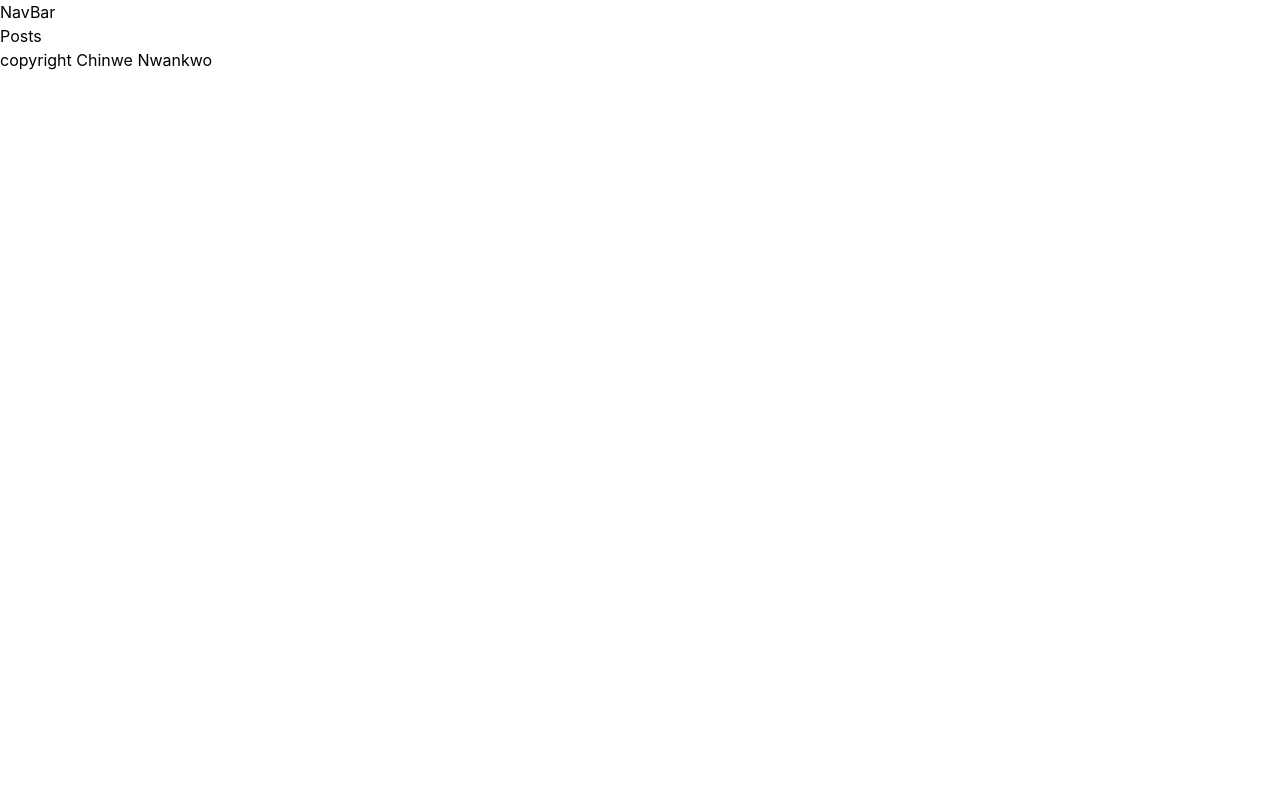
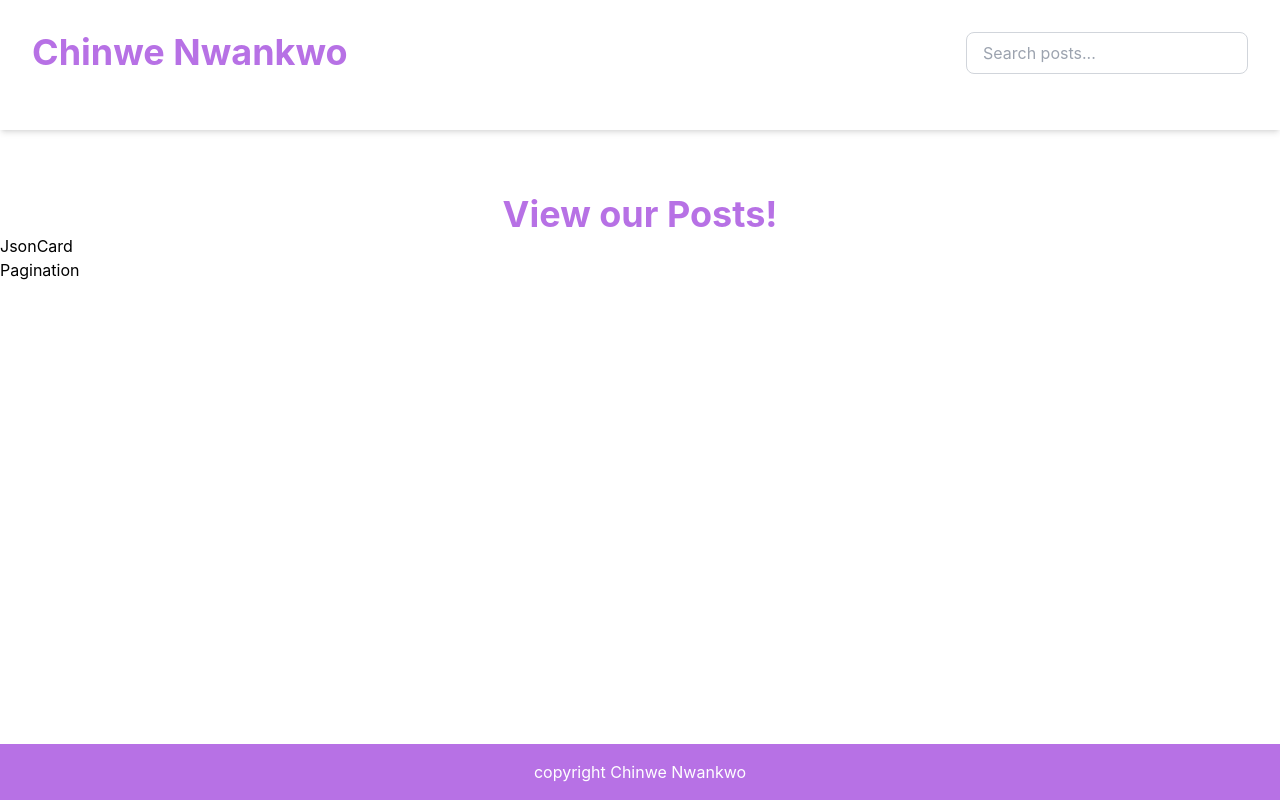
Before and after one commit to Kiraadaves/acehelp-m, a React (Create React App) app: page / in a window 1280 px wide. Built offline with nearby package versions, Linux system fonts and the light colour scheme.

Commit message:
add nav and page header

```diff
--- a/src/components/jsoncard.tsx
+++ b/src/components/jsoncard.tsx
@@ -1,9 +1,16 @@
-import React from 'react'
+import React from "react";
+import Pagination from "./pagination";
 
 const JsonCard = () => {
   return (
-    <div>JsonCard</div>
-  )
-}
+    <main className="flex-grow">
+      <h1 className="text-[#B771E5] text-center text-2xl md:text-4xl font-bold">
+        View our Posts!
+      </h1>
+      JsonCard
+      <Pagination />
+    </main>
+  );
+};
 
-export default JsonCard
+export default JsonCard;
--- a/src/components/nav.tsx
+++ b/src/components/nav.tsx
@@ -1,7 +1,31 @@
-import React from "react";
+import React, { ChangeEvent } from "react";
 
-const NavBar = () => {
-  return <div>NavBar</div>;
+interface SearchBarProps {
+  onSearch: (term: string) => void;
+}
+
+const NavBar = ({ onSearch }: SearchBarProps) => {
+  const handleSearchTerm = (e: ChangeEvent<HTMLInputElement>) => {
+    onSearch(e.target.value);
+  };
+  return (
+    <div>
+      <header className="flex flex-col md:flex-row  md:justify-between px-8 py-8 shadow-md">
+        <h1 className="text-[#B771E5] text-2xl md:text-4xl font-bold">
+          Chinwe Nwankwo
+        </h1>
+        <div className="mb-6">
+          <input
+            type="text"
+            placeholder="Search posts..."
+            onChange={handleSearchTerm}
+            className="w-full px-4 py-2 rounded-lg border border-gray-300 focus:outline-none focus:ring-2 focus:ring-[#B771E5]"
+            aria-label="Search posts"
+          />
+        </div>
+      </header>
+    </div>
+  );
 };
 
 export default NavBar;
--- a/src/components/posts.tsx
+++ b/src/components/posts.tsx
@@ -1,12 +1,19 @@
-import React from "react";
+import React, { useState } from "react";
 import NavBar from "./nav";
+import JsonCard from "./jsoncard";
 
 const Posts = () => {
+  const [searchTerm, setSearchTerm] = useState("");
+  const onSearch = (term: string) => {
+    console.log(term);
+  };
   return (
-    <div>
-      <NavBar />
-      Posts
-      <footer>copyright Chinwe Nwankwo</footer>
+    <div className="min-h-screen flex flex-col gap-8 md:gap-16">
+      <NavBar onSearch={onSearch} />
+      <JsonCard />
+      <footer className="bg-[#B771E5] text-white text-center py-4 mt-auto">
+        copyright Chinwe Nwankwo
+      </footer>
     </div>
   );
 };
```
